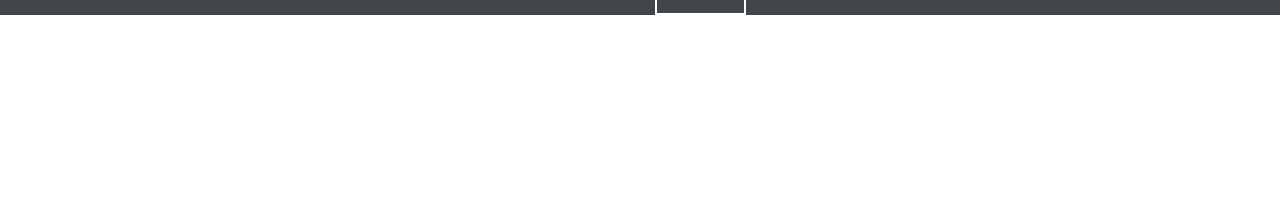
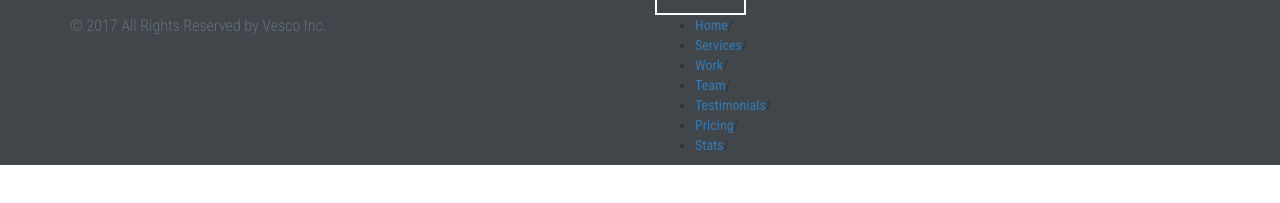
Before and after one commit to sergimarquez/marketing-website, a plain HTML site: page index.html in a window 1280 px wide. Shown: the part 6526-6729 px from the top of the page. After the commit the page ends 6691 px from the top, so only its background shows below. Drawn offline with Linux system fonts and the light colour scheme.

Commit message:
footer copyright menu HTML

```diff
--- a/index.html
+++ b/index.html
@@ -1303,27 +1303,55 @@
 
         <!-- End Contact -->
 
+        <!-- Start Footer Copyright Menu -->
+
+        <div id="footer-bottom">
+
+            <div class="container">
+
+                <div class="row">
+
+                    <div class="col-md-6">
+
+                        <div id="footer-copyrights">
+
+                            <p> &copy; 2017 All Rights Reserved by Vesco Inc.</p>
+
+                        </div>
+
+                    </div>
+
+                     <div class="col-md-6">
+
+                        <div id="footer-menu">
+
+                            <ul>
+
+                                <li><a href="#home">Home</a>/</li>
+                                <li><a href="#services">Services</a>/</li>
+                                <li><a href="work">Work</a>/</li>
+                                <li><a href="team">Team</a>/</li>
+                                <li><a href="testimonials">Testimonials</a>/</li>
+                                <li><a href="pricing">Pricing</a>/</li>
+                                <li><a href="stats">Stats</a>/</li>
+
+                            </ul>
+
+                        </div>
+
+                    </div>
+
+                </div>
+
+            </div>
+
+        </div>
+
+        <!-- End Footer Copyright Menu -->
+
     </footer>
 
     <!-- End Footer -->
-
-
-
-
-
-    <!-- Temporary Space -->
-    <br>
-    <br>
-    <br>
-    <br>
-    <br>
-    <br>
-    <br>
-    <br>
-    <br>
-    <br>
-    <br>
-    <br>
 
     <!-- jQuery -->
     <script type="text/javascript" src="js/jquery.js"></script>
```
